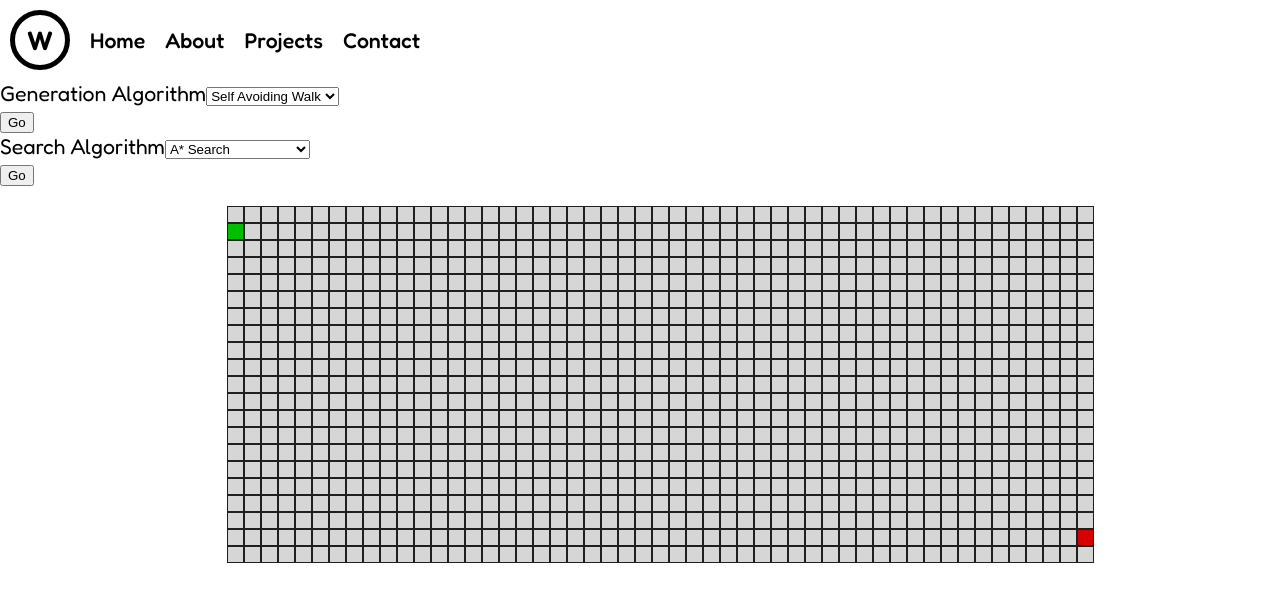
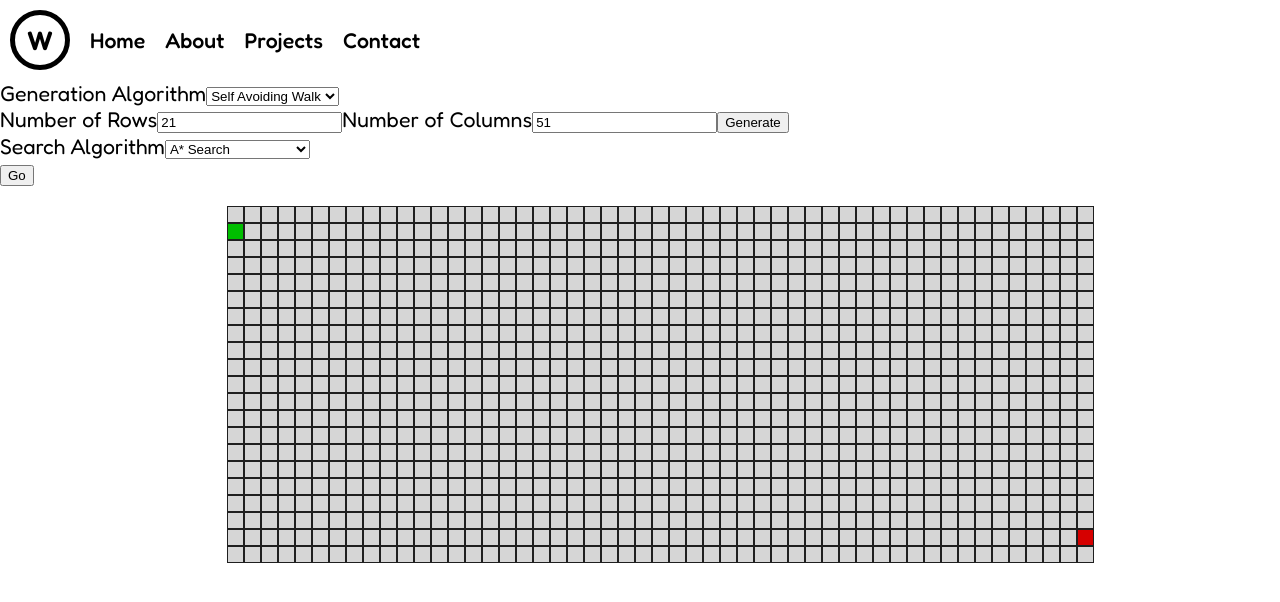
Before and after one commit to WeslyOrtega/personal-web, a React (Create React App) app: page /maze-generation in a window 1280 px wide. Shown: the top 602 px of the page. Built offline with nearby package versions, Linux system fonts and the light colour scheme.

Commit message:
set number of rows and columns from panel

```diff
--- a/src/MazeGeneration/Components/CellGrid/CellGrid.jsx
+++ b/src/MazeGeneration/Components/CellGrid/CellGrid.jsx
@@ -9,8 +9,8 @@ class CellGrid extends Component {
         super(props);
         this.grid = [];
         this.state = {
-            rows: 21,
-            cols: 51,
+            rows: props.rowCount,
+            cols: props.colCount,
             startRow: 1,
             startCol: 0,
             finishRow: 19,
--- a/src/MazeGeneration/Components/MazeGenerationVisualizer/MazeGenerationVisualizer.jsx
+++ b/src/MazeGeneration/Components/MazeGenerationVisualizer/MazeGenerationVisualizer.jsx
@@ -38,13 +38,17 @@ const generationAlgorithms = [
 
 var genFunc = undefined;
 var searchFunc = undefined;
+const algos = {};
 
 export default function MazeGenerationVizualizer() {
 
     const [genAlgo, setGenAlgo] = useState("SelfAvoidingWalk");
     const [searchAlgo, setSearchAlgo] = useState("AStarSearch");
 
-    const algos = {};
+    const [cols, setCols] = useState(51);
+    const [rows, setRows] = useState(21);
+    const [key, setkey] = useState(0);
+
     useEffect(() => {
         algos.gen = generationAlgorithms.find(it => it.value === genAlgo);
         algos.search = searchAlgorithms.find(it => it.value === searchAlgo);
@@ -54,11 +58,13 @@ export default function MazeGenerationVizualizer() {
         <>
             <div className="option-panel-container">
                 <DropdownMenu label="Generation Algorithm" value={genAlgo} options={generationAlgorithms} onChange={setGenAlgo} />
-                <button onClick={() => genFunc(algos.gen.algo)}> Go </button>
+                <label>Number of Rows</label><input type="number" value={rows} onChange={(e) => { setRows(e.target.value); setkey(key + 1) }}></input>
+                <label>Number of Columns</label><input type="number" value={cols} onChange={(e) => { setCols(e.target.value); setkey(key + 1) }}></input>
+                <button onClick={() => genFunc(algos.gen.algo)}> Generate </button>
                 <DropdownMenu label="Search Algorithm" value={searchAlgo} options={searchAlgorithms} onChange={setSearchAlgo} />
                 <button onClick={() => searchFunc(algos.search.algo)}> Go </button>
             </div>
-            <CellGrid saveStartGen={(f) => genFunc = f} saveStartSearch={(f) => searchFunc = f} />
+            <CellGrid key={key} colCount={cols} rowCount={rows} saveStartGen={(f) => genFunc = f} saveStartSearch={(f) => searchFunc = f} />
         </>
     );
 }
```
